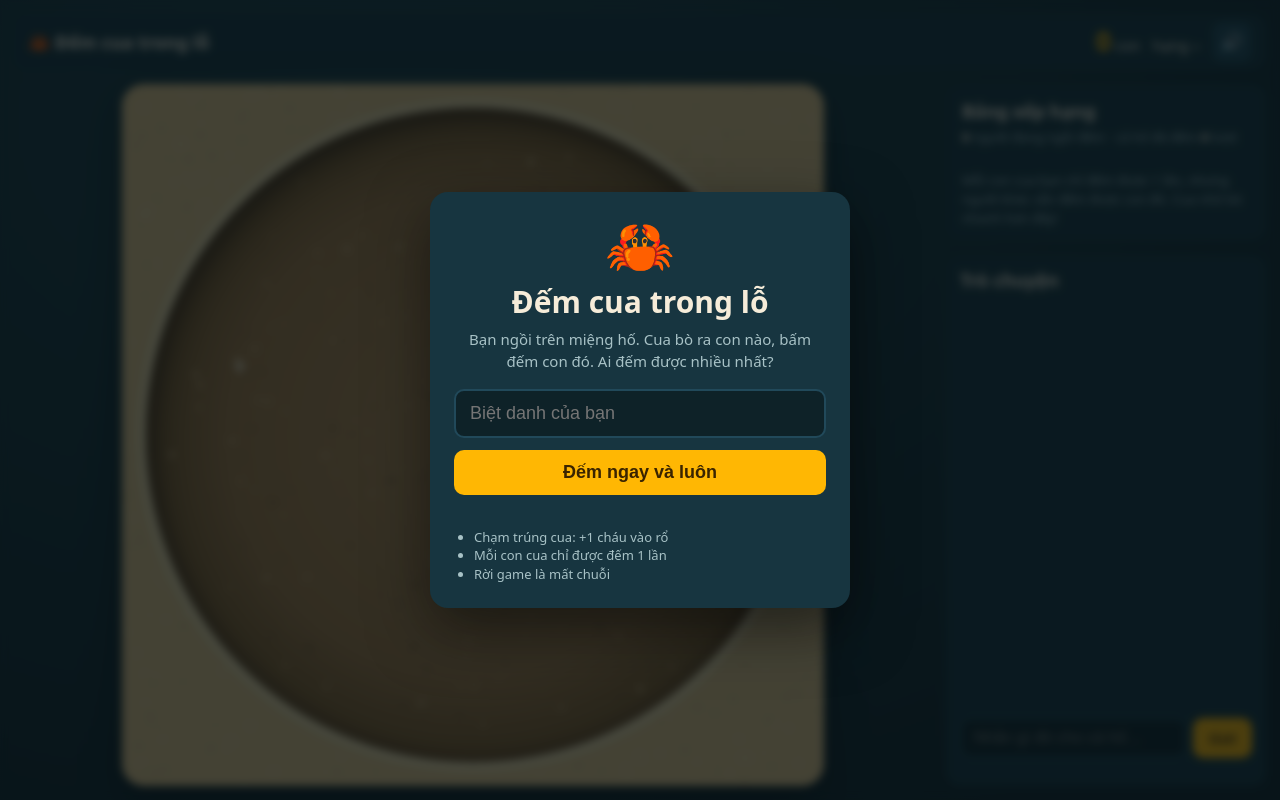
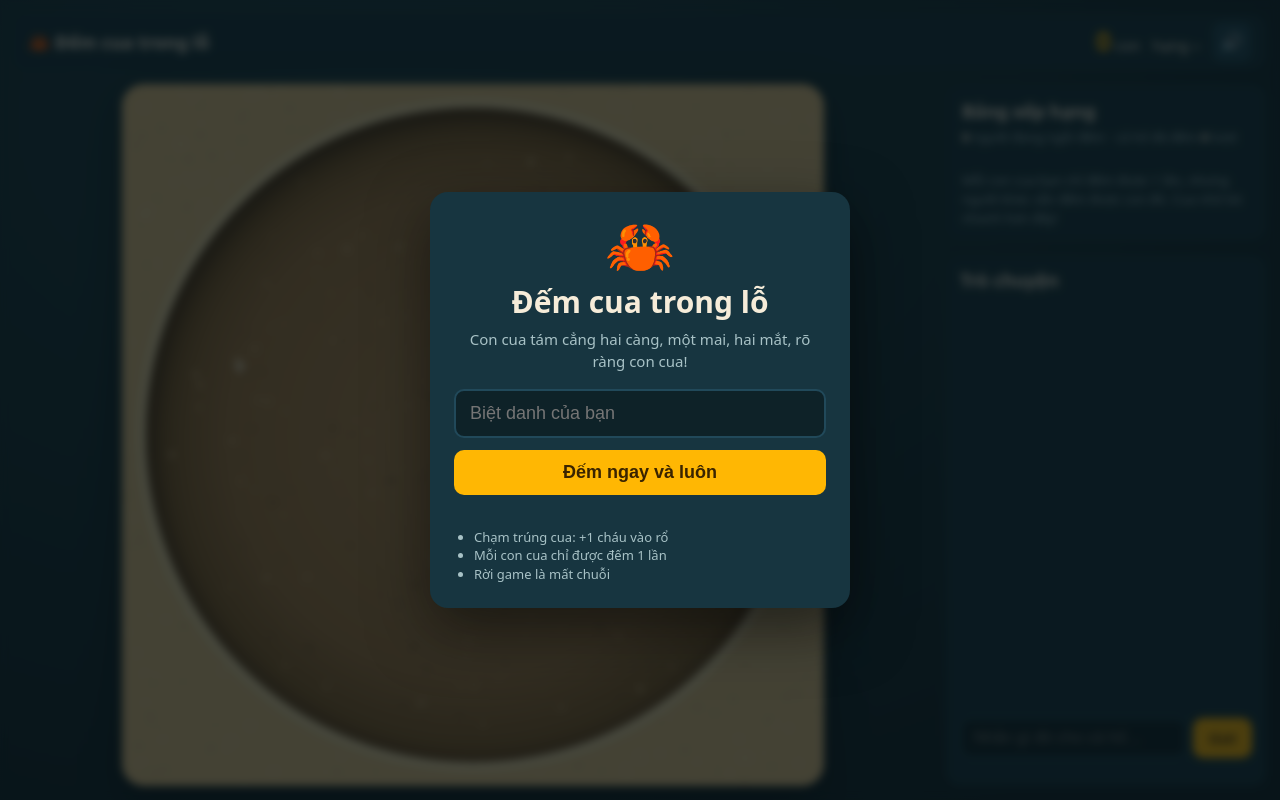
Before and after one commit to quyet23993/dem-cua, a website: page public/index.html in a window 1280 px wide. Drawn offline with Linux system fonts and the light colour scheme.

Commit message:
Update index.html
Sửa text hiển thị ở các màn hình

```diff
--- a/public/index.html
+++ b/public/index.html
@@ -42,7 +42,7 @@
     <form id="join-form" class="card">
       <div class="big-crab" aria-hidden="true">🦀</div>
       <h1>Đếm cua trong lỗ</h1>
-      <p class="lead">Bạn ngồi trên miệng hố. Cua bò ra con nào, bấm đếm con đó. Ai đếm được nhiều nhất?</p>
+      <p class="lead">Con cua tám cẳng hai càng, một mai, hai mắt, rõ ràng con cua!</p>
       <input id="name" name="name" maxlength="16" placeholder="Biệt danh của bạn" autocomplete="off" required>
       <button id="join-btn" type="submit">Đếm ngay và luôn</button>
       <p id="join-error" class="error" role="alert"></p>
```
